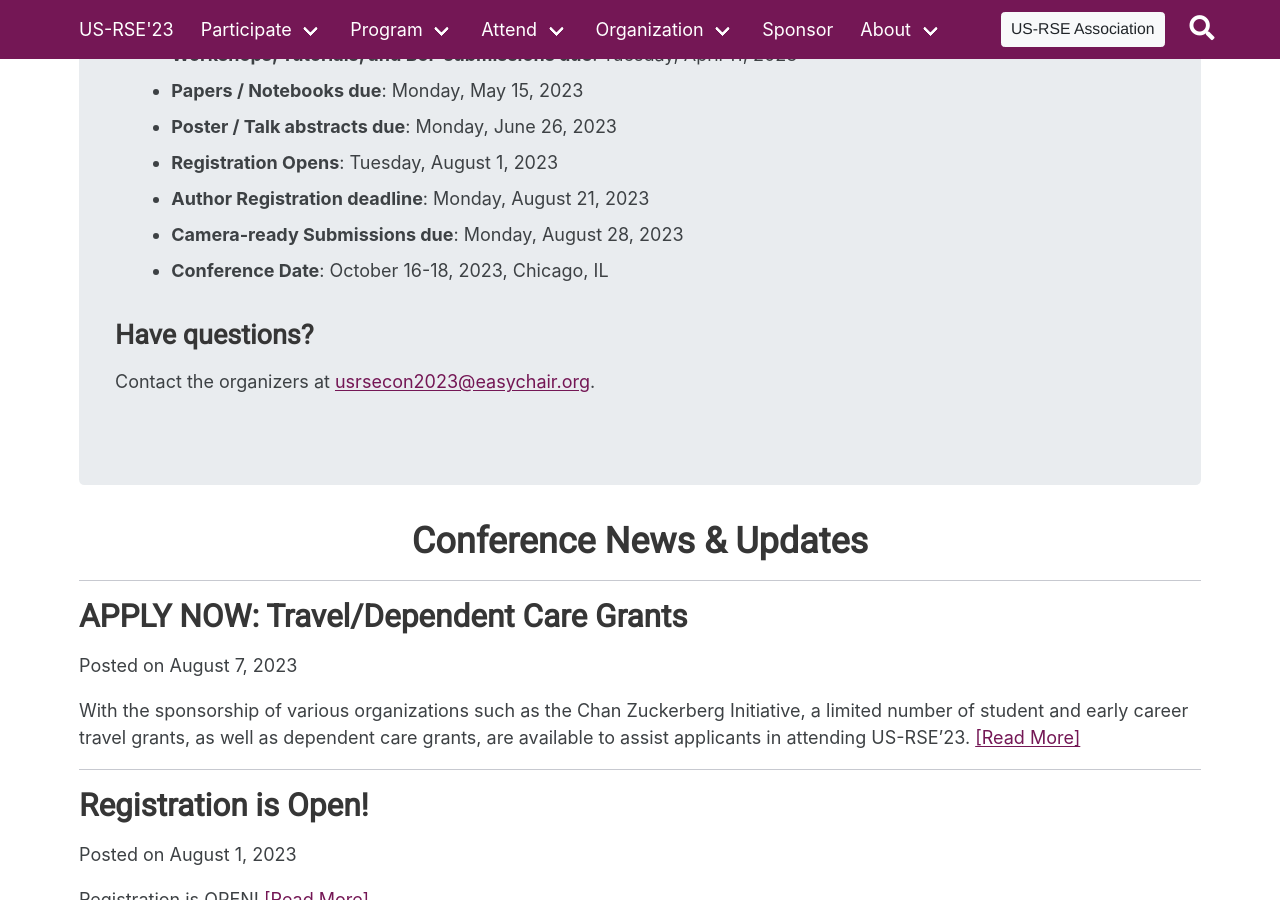
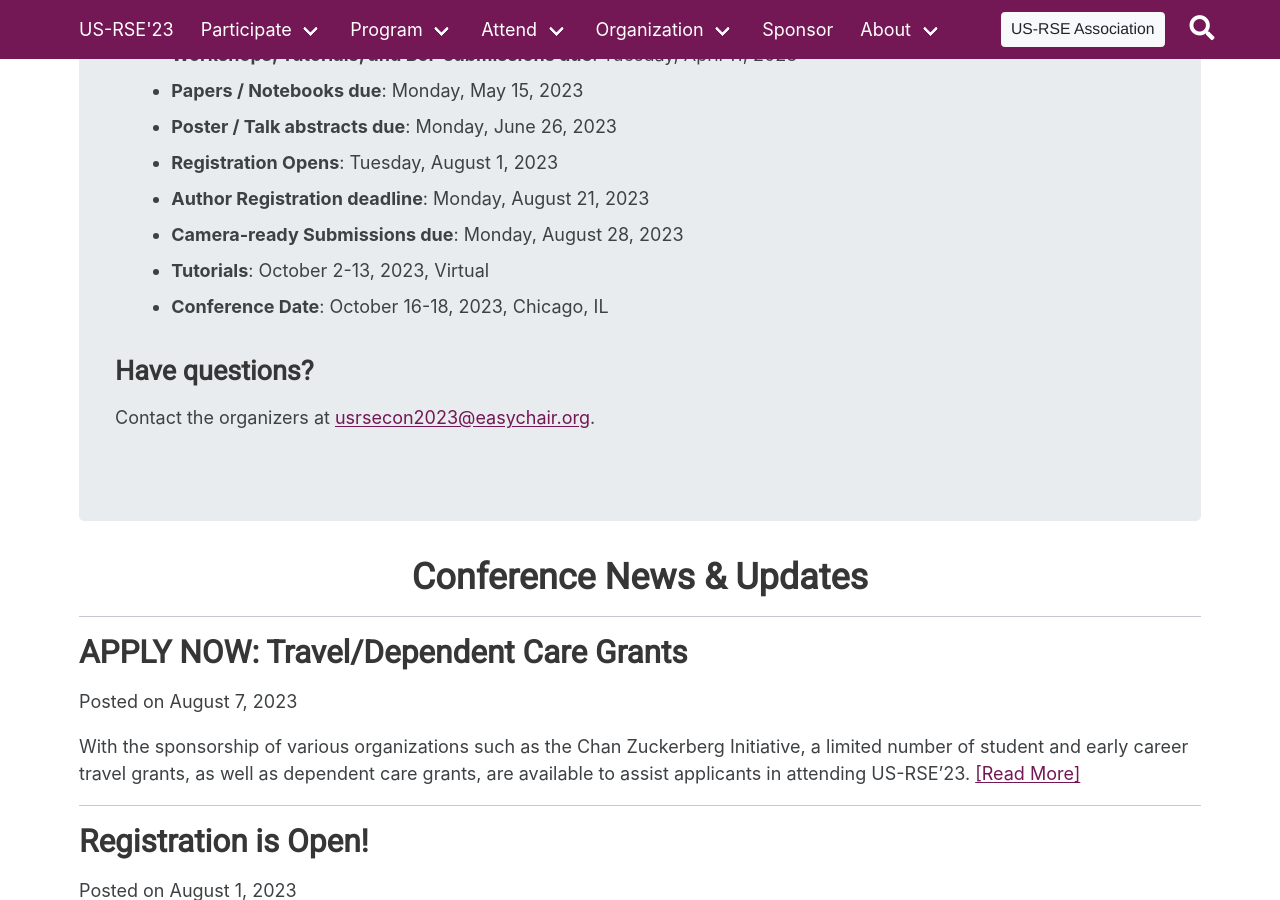
Before and after one commit to USRSE/usrse23, a Jekyll site: the page built from index.html, in a window 1280 px wide and 900 px high, scrolled down 1776 px. Built offline with Jekyll 4.4.1, drawn with Linux system fonts in a browser that asks for light colours; the list of posts is cut into pages by our own code; a style sheet for code colours, icons or effects is not loaded.

Commit message:
Add that tutorials happen the weeks before

```diff
--- a/index.html
+++ b/index.html
@@ -60,6 +60,7 @@ fb-img:
   <li><b>Registration Opens</b>: Tuesday, August 1, 2023</li>
   <li><b>Author Registration deadline</b>: Monday, August 21, 2023</li>
   <li><b>Camera-ready Submissions due</b>: Monday, August 28, 2023</li>
+  <li><b>Tutorials</b>: October 2-13, 2023, Virtual</li>
   <li><b>Conference Date</b>: October 16-18, 2023, Chicago, IL</li>
   </ul>
 
```
